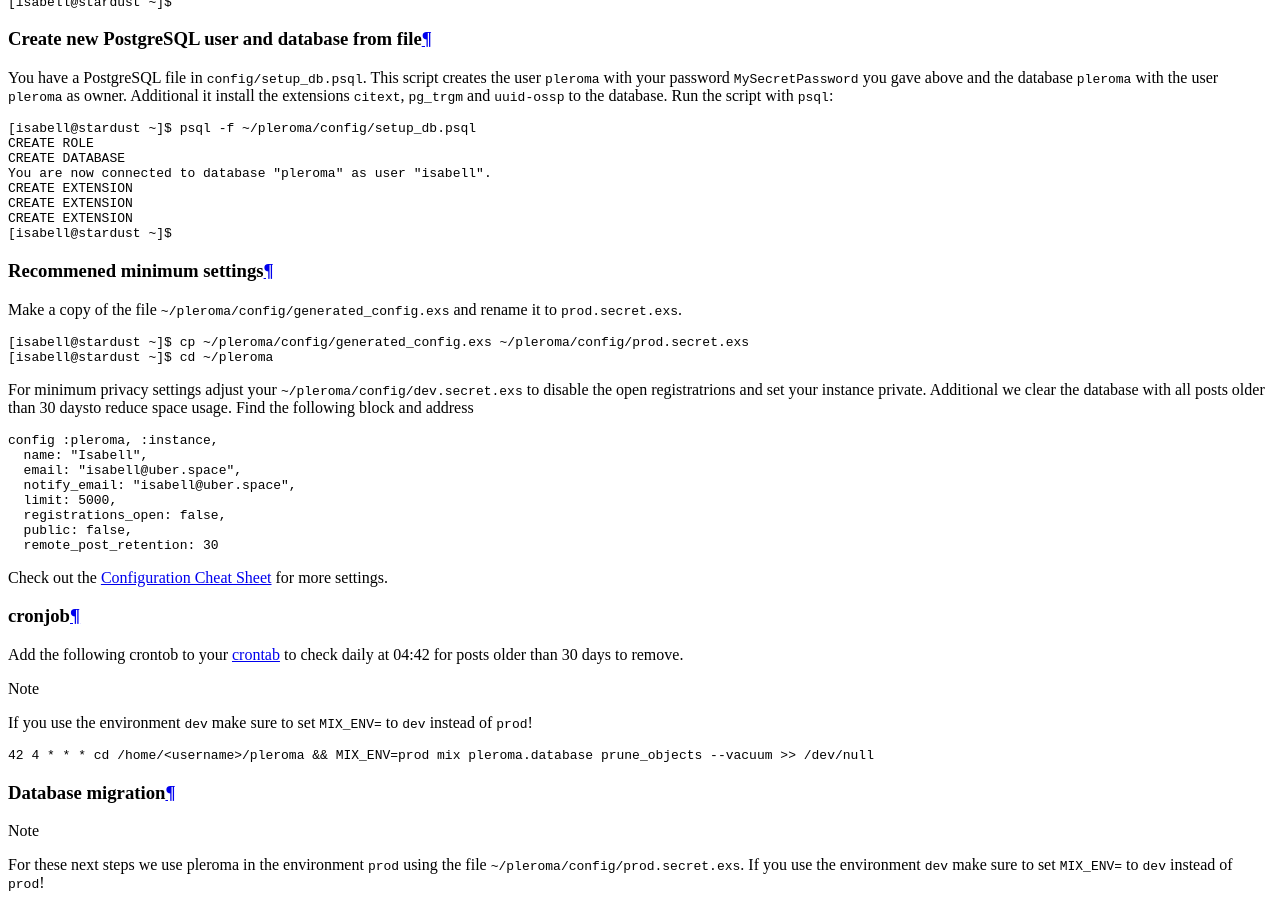
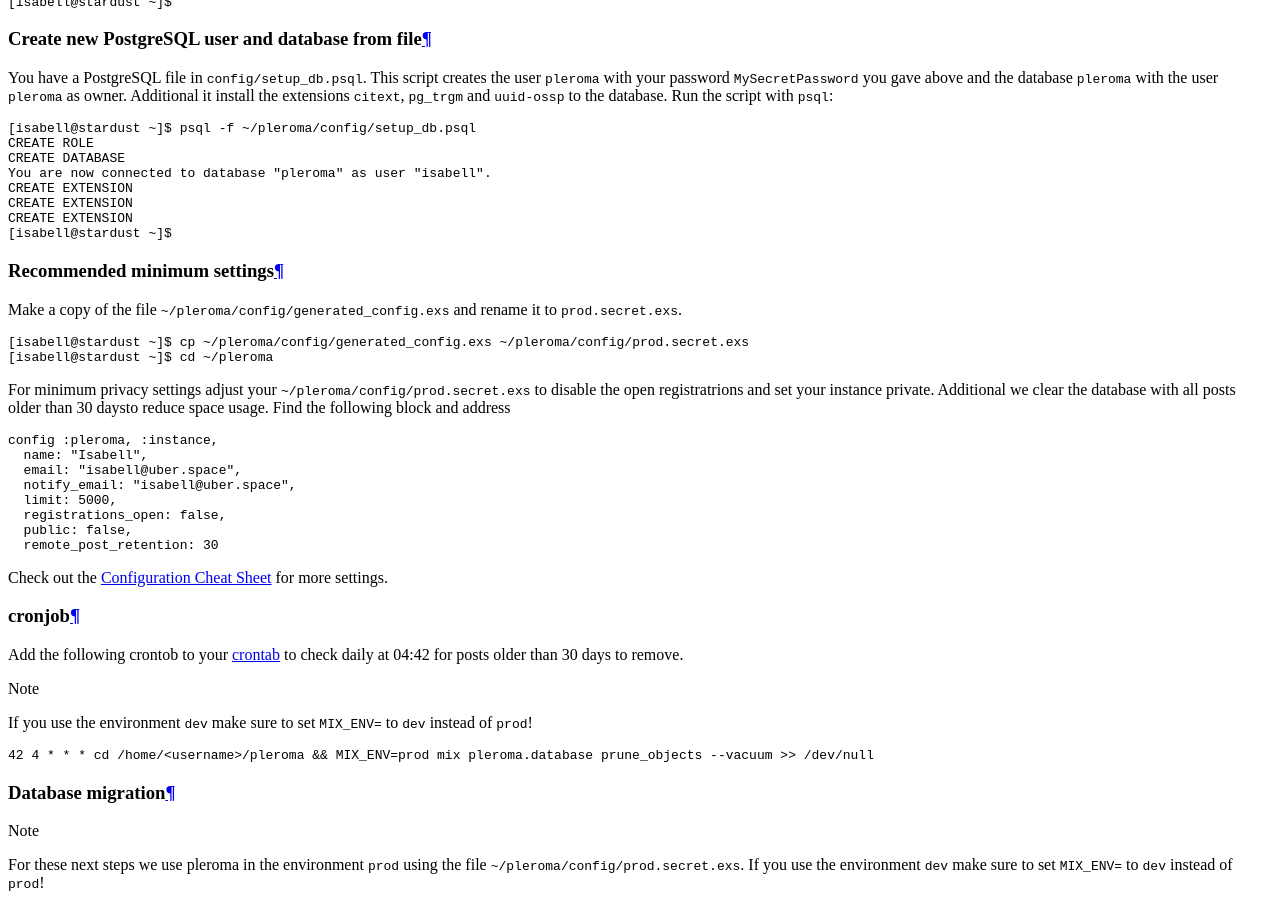
Before and after one commit to Uberspace/lab, a Sphinx documentation site: the page built from source/guide_pleroma.rst, in a window 1280 px wide and 900 px high, scrolled down 5271 px. Built offline with Sphinx 7.4.7 and the Read the Docs theme 2.0.0, drawn with Linux system fonts in a browser that asks for light colours.

Commit message:
corrected some words

```diff
--- a/source/guide_pleroma.rst
+++ b/source/guide_pleroma.rst
@@ -149,7 +149,7 @@
  CREATE EXTENSION
  [isabell@stardust ~]$
 
-Recommened minimum settings
+Recommended minimum settings
 ---------------------------
 
 Make a copy of the file ``~/pleroma/config/generated_config.exs`` and rename it to ``prod.secret.exs``.
@@ -159,7 +159,7 @@
  [isabell@stardust ~]$ cp ~/pleroma/config/generated_config.exs ~/pleroma/config/prod.secret.exs
  [isabell@stardust ~]$ cd ~/pleroma
 
-For minimum privacy settings adjust your ``~/pleroma/config/dev.secret.exs`` to disable the open registratrions and set your instance private. Additional we clear the database with all posts older than 30 daysto reduce space usage. Find the following block and address
+For minimum privacy settings adjust your ``~/pleroma/config/prod.secret.exs`` to disable the open registratrions and set your instance private. Additional we clear the database with all posts older than 30 daysto reduce space usage. Find the following block and address
 
 .. code-block:: none
  :emphasize-lines: 6, 7, 8
```
